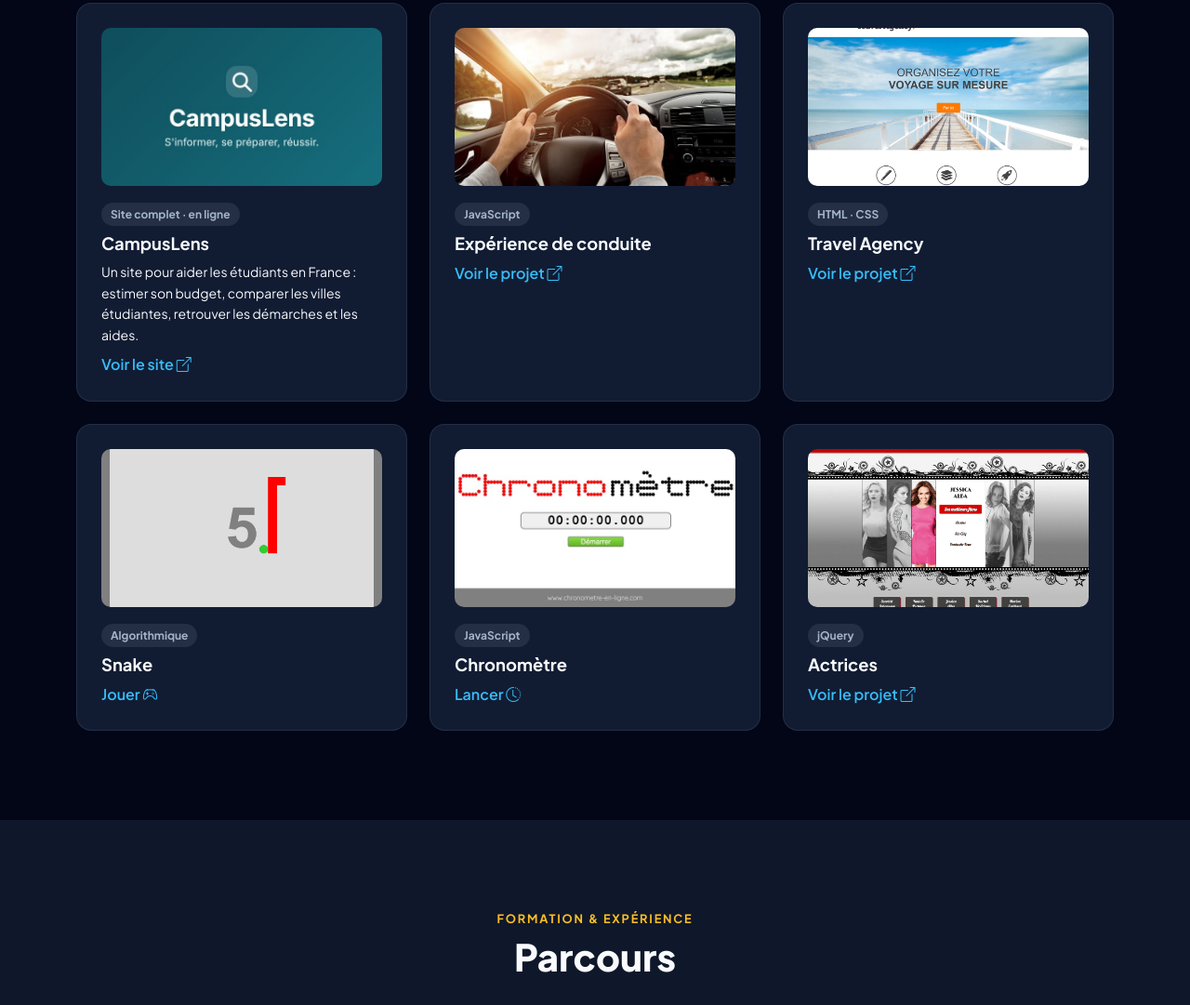
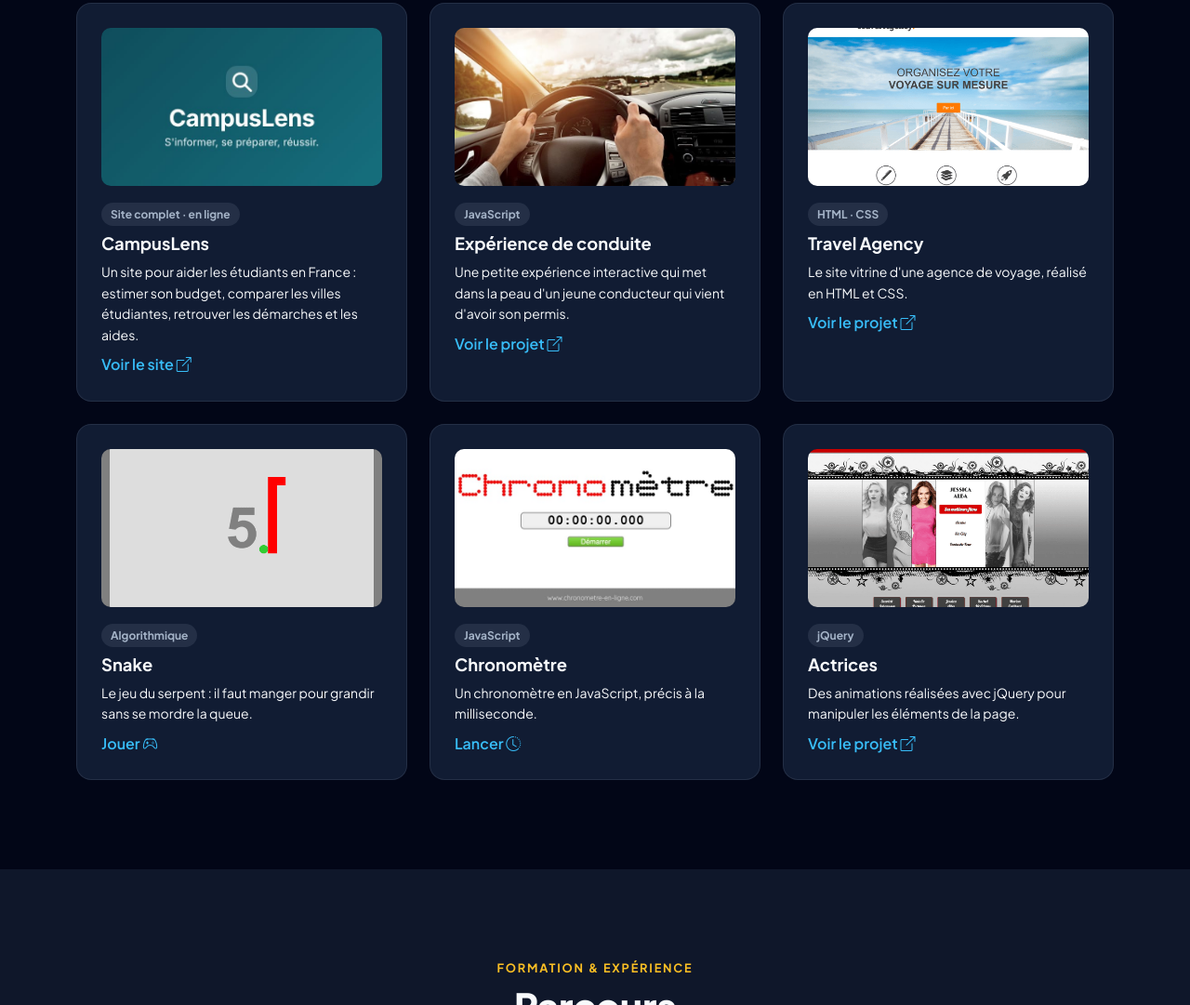
Before and after one commit to barryo224/portfolio, a website: page site/index.html in a window 1280 px wide. Shown: the part 2839-3920 px from the top of the page at 93% size. Drawn offline with nearby package versions, Linux system fonts and the light colour scheme.

Commit message:
Description des projets web

```diff
--- a/site/index.html
+++ b/site/index.html
@@ -233,6 +233,7 @@
                             <div class="project-body">
                                 <span class="tag mb-2">JavaScript</span>
                                 <h3>Expérience de conduite</h3>
+                                <p class="small mb-2">Une petite expérience interactive qui met dans la peau d'un jeune conducteur qui vient d'avoir son permis.</p>
                                 <a href="https://ousmanebarry.alwaysdata.net/Conduite/conduite.html" target="_blank" rel="noopener" class="link-cyan">Voir le projet <i class="bi bi-box-arrow-up-right" aria-hidden="true"></i></a>
                             </div>
                         </article>
@@ -243,6 +244,7 @@
                             <div class="project-body">
                                 <span class="tag mb-2">HTML · CSS</span>
                                 <h3>Travel Agency</h3>
+                                <p class="small mb-2">Le site vitrine d'une agence de voyage, réalisé en HTML et CSS.</p>
                                 <a href="https://ousmanebarry.alwaysdata.net/Agency/agency.html" target="_blank" rel="noopener" class="link-cyan">Voir le projet <i class="bi bi-box-arrow-up-right" aria-hidden="true"></i></a>
                             </div>
                         </article>
@@ -253,6 +255,7 @@
                             <div class="project-body">
                                 <span class="tag mb-2">Algorithmique</span>
                                 <h3>Snake</h3>
+                                <p class="small mb-2">Le jeu du serpent : il faut manger pour grandir sans se mordre la queue.</p>
                                 <a href="https://ousmanebarry.alwaysdata.net/Snake/snake.html" target="_blank" rel="noopener" class="link-cyan">Jouer <i class="bi bi-controller" aria-hidden="true"></i></a>
                             </div>
                         </article>
@@ -263,6 +266,7 @@
                             <div class="project-body">
                                 <span class="tag mb-2">JavaScript</span>
                                 <h3>Chronomètre</h3>
+                                <p class="small mb-2">Un chronomètre en JavaScript, précis à la milliseconde.</p>
                                 <a href="https://ousmanebarry.alwaysdata.net/Chronometre/chronometre.html" target="_blank" rel="noopener" class="link-cyan">Lancer <i class="bi bi-clock-history" aria-hidden="true"></i></a>
                             </div>
                         </article>
@@ -273,6 +277,7 @@
                             <div class="project-body">
                                 <span class="tag mb-2">jQuery</span>
                                 <h3>Actrices</h3>
+                                <p class="small mb-2">Des animations réalisées avec jQuery pour manipuler les éléments de la page.</p>
                                 <a href="https://ousmanebarry.alwaysdata.net/Actrices/actrice.html" target="_blank" rel="noopener" class="link-cyan">Voir le projet <i class="bi bi-box-arrow-up-right" aria-hidden="true"></i></a>
                             </div>
                         </article>
```
